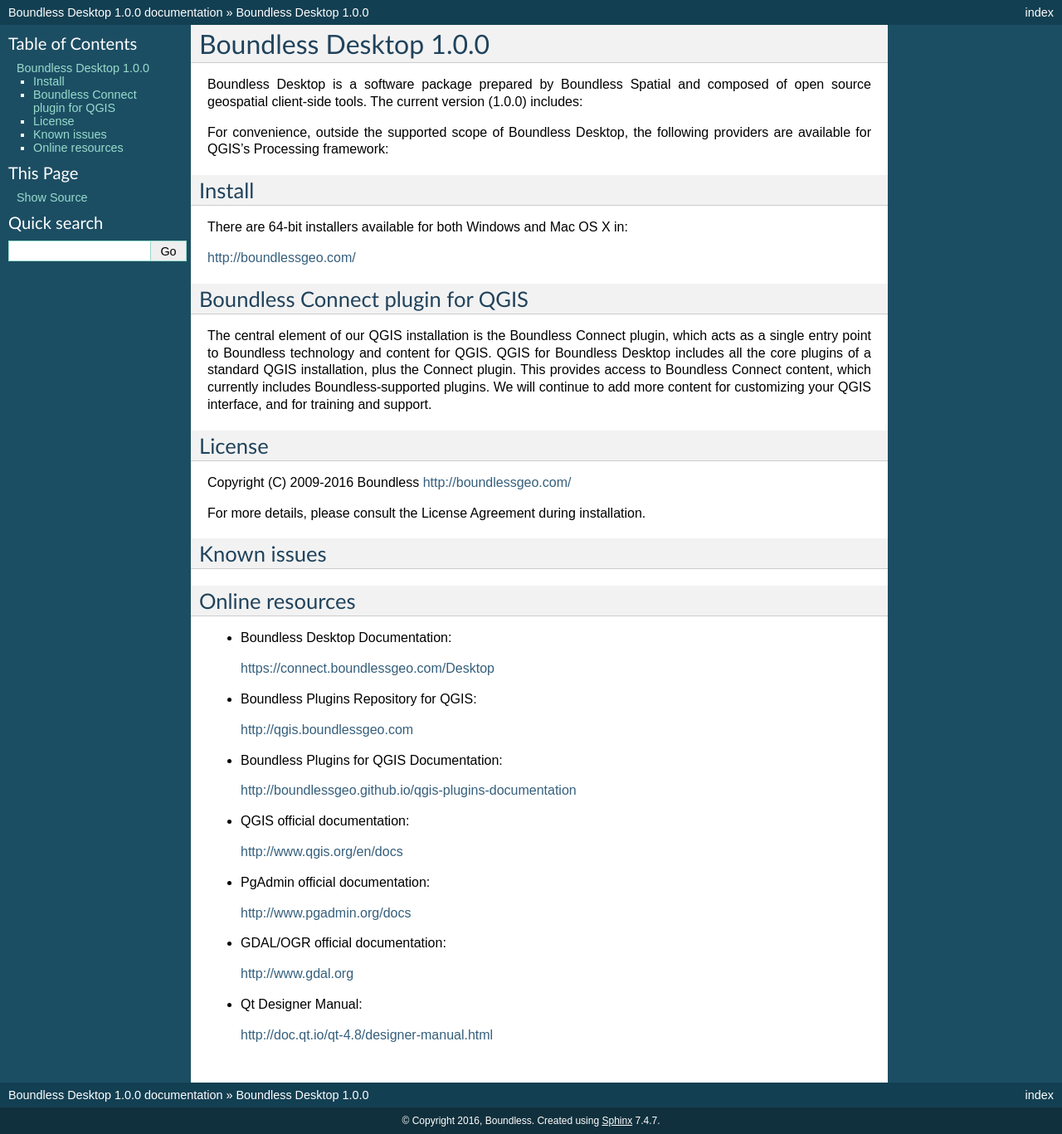
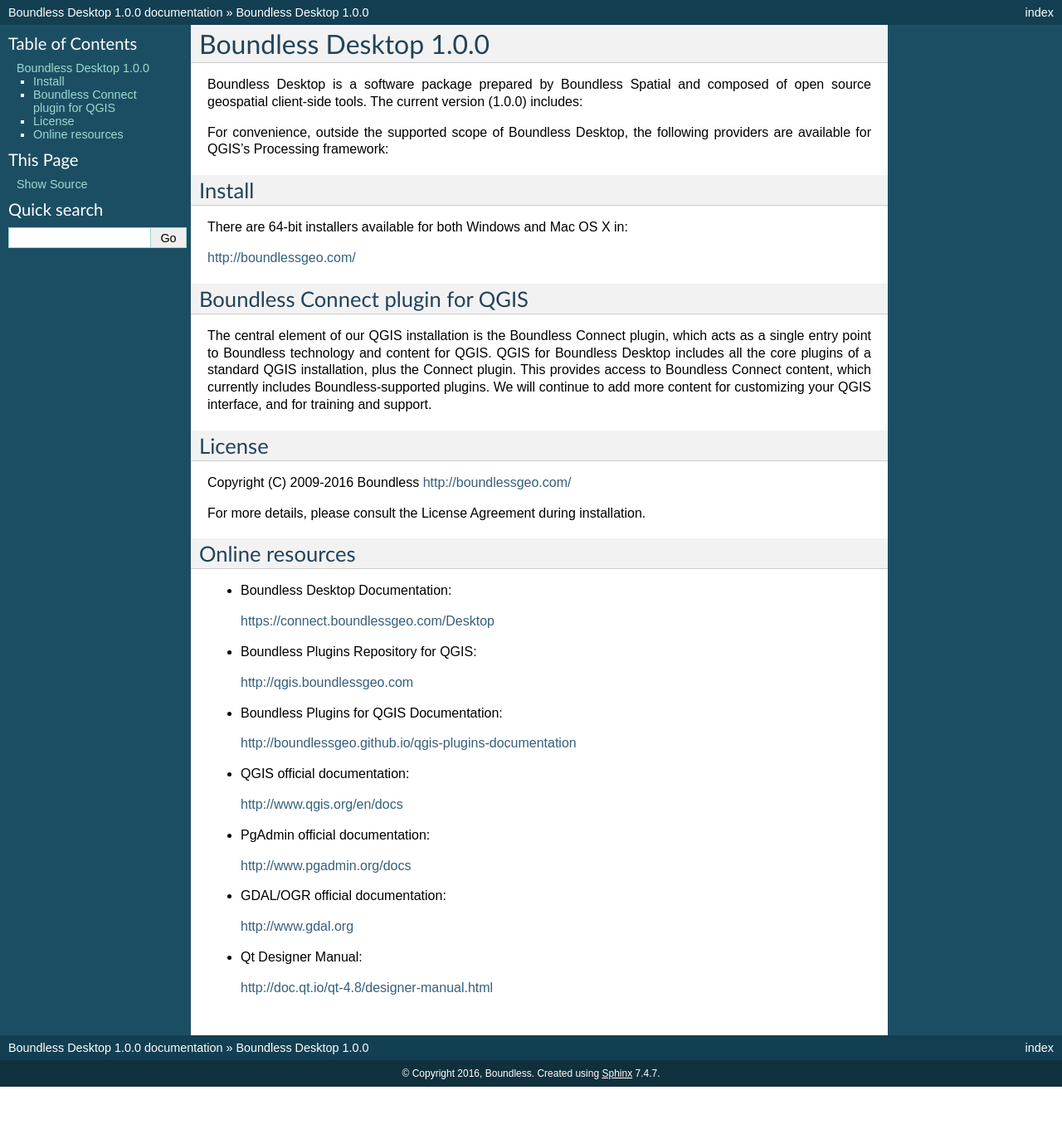
Before and after one commit to planetfederal/desktop-documentation, a Sphinx documentation site: the page built from installers/source/README.rst, in a window 1280 px wide. Shown: the whole page at 83% size. Built offline with Sphinx 7.4.7, drawn with Linux system fonts in a browser that asks for light colours; after the commit the page ends 1310 px from its top, so only the background shows below that.

Commit message:
Comment out Known Issues (for now); strip excess whitespace

```diff
--- a/installers/source/README.rst
+++ b/installers/source/README.rst
@@ -49,8 +49,8 @@
 
 For more details, please consult the License Agreement during installation.
 
-Known issues
-------------
+.. Known issues
+.. ------------
 
 Online resources
 ----------------
```
